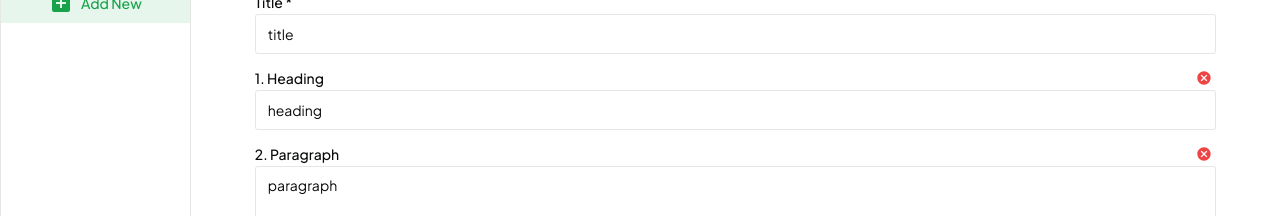
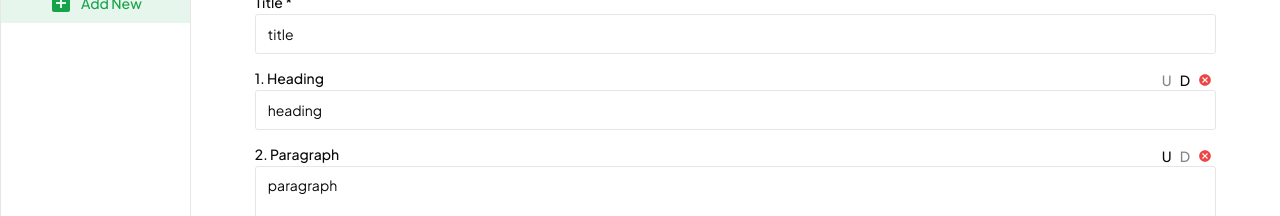
Before and after one commit to Upsurge-Tech/Project-Yehulusaccos-Frontend, a Next.js app: page /admin/new-post in a window 1280 px wide. Shown: the part 200-416 px from the top of the page. Built offline with nearby package versions, Linux system fonts and the light colour scheme; no server answers; sample sign-in values are in the browser's storage.

Commit message:
feat: partially add swap content functionality

```diff
--- a/app/admin/(app)/layout.tsx
+++ b/app/admin/(app)/layout.tsx
@@ -39,7 +39,9 @@ const Layout = ({ children }: Props) => {
       <div className="flex-1 flex flex-col h-screen ">
         <AdminNavbar navLinks={navLinks} />
         <div className="flex-1 flex flex-col overflow-auto">
-          <div className="flex-1 py-9 container">{children}</div>
+          <div className="flex-1 py-9 container" id="admin-shell">
+            {children}
+          </div>
         </div>
       </div>
     </div>
--- a/components/admin/ArticleForm.tsx
+++ b/components/admin/ArticleForm.tsx
@@ -48,6 +48,23 @@ const ArticleForm = ({
         contents: newContents,
       };
     });
+  };
+
+  const swapContent = (i: number, j: number) => {
+    const scrollPos = document.getElementById("admin-shell")?.scroll;
+    console.log("here", scrollPos);
+    setFormState((formState) => {
+      const newContents = [...formState.contents];
+      const c1 = newContents[i];
+      const c2 = newContents[j];
+      newContents[i] = c2;
+      newContents[j] = c1;
+      return {
+        ...formState,
+        contents: newContents,
+      };
+    });
+    window.scrollTo(0, scrollPos);
   };
 
   const validateYoutube = (youtubeLink: string): string => {
@@ -208,8 +225,28 @@ const ArticleForm = ({
 
         return (
           <div key={i} className="relative">
-            <button
-              className="absolute right-1 top-1 text-destructive"
+            <div className="absolute right-1 top-1 flex items-center gap-2">
+              <Button
+                className="p-0 h-min"
+                variant={"ghost"}
+                disabled={i === 0}
+                onClick={() => swapContent(i, i - 1)}
+              >
+                U
+              </Button>
+
+              <Button
+                className="p-0 h-min"
+                variant={"ghost"}
+                disabled={i === formState.contents.length - 1}
+                onClick={() => swapContent(i, i + 1)}
+              >
+                D
+              </Button>
+
+              <Button
+                className="p-0 h-min text-destructive"
+                variant={"ghost"}
                 onClick={(e) => {
                   e.preventDefault();
                   const newContents = [...formState.contents];
@@ -218,7 +255,8 @@ const ArticleForm = ({
                 }}
               >
                 <MdCancel />
-            </button>
+              </Button>
+            </div>
 
             <Label htmlFor={id}>{label}</Label>
             {content.type === "heading" && (
```
Lines whose indentation alone changed are shown as unchanged.
